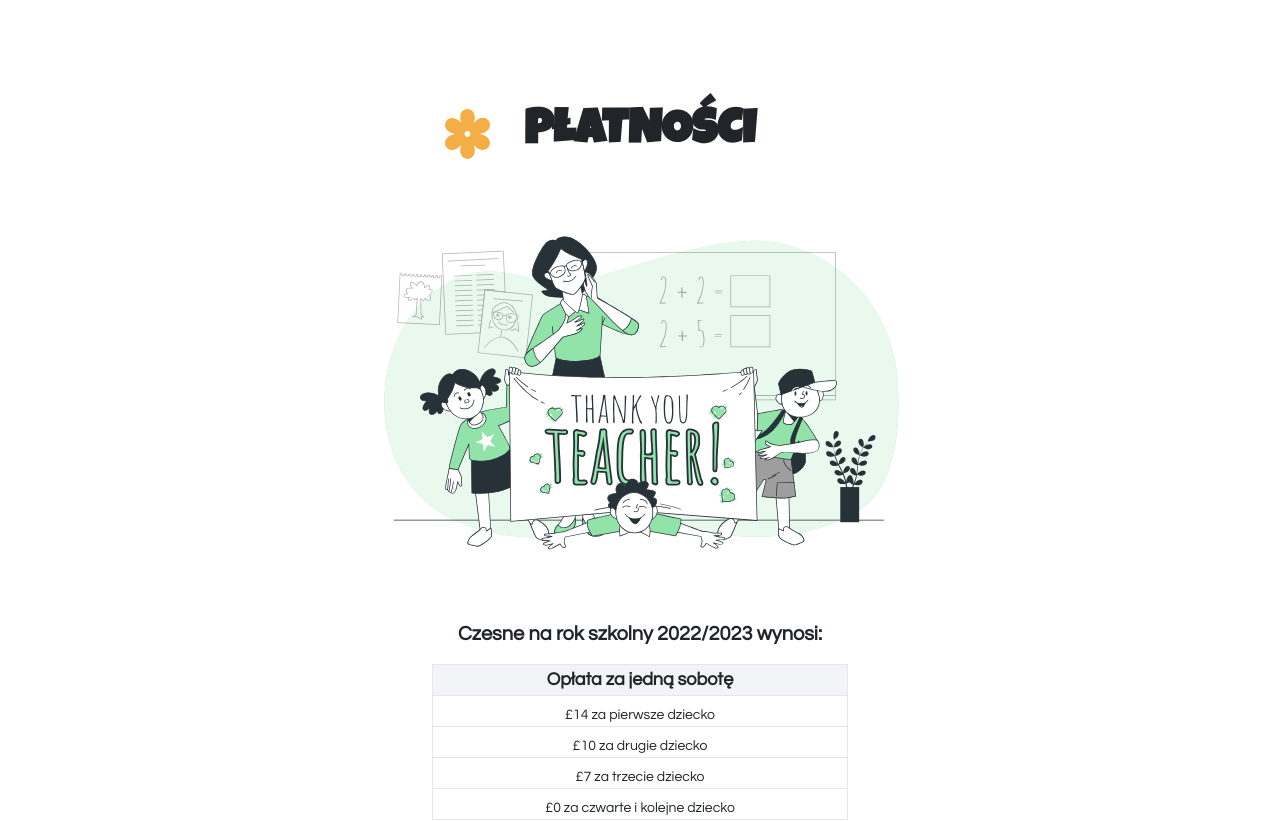
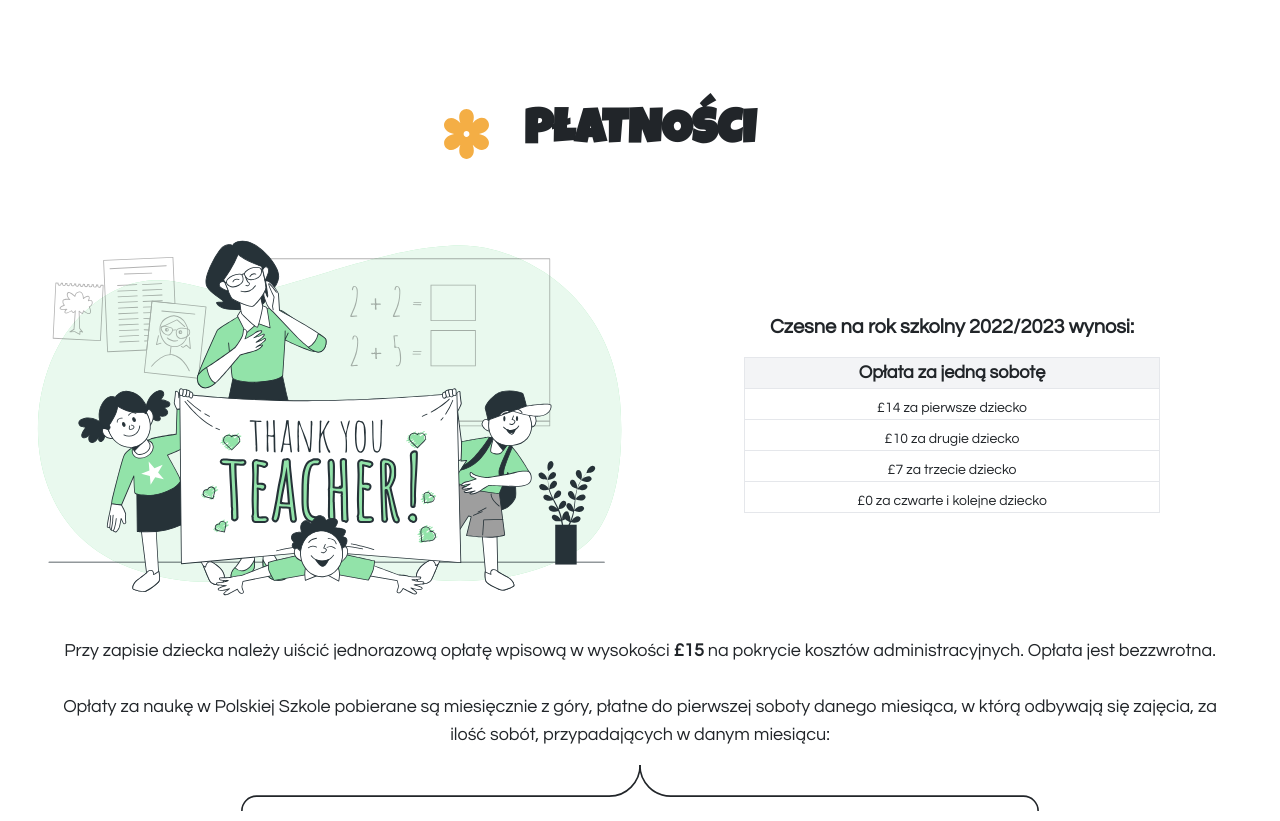
Before and after one commit to pawelkom88/Polish-School-Bristol, a Next.js app: page /signup in a window 1280 px wide. Shown: the part 791-1612 px from the top of the page. Built offline with nearby package versions, Linux system fonts and the light colour scheme.

Commit message:
fix: Fix layout issue

```diff
--- a/components/fees/Fees.js
+++ b/components/fees/Fees.js
@@ -2,11 +2,11 @@ import TableHeading from '../table-heading/TableHeading';
 
 export default function Fees() {
   return (
-    <section className="w-full mb-4">
+    <section className="w-full mb-4 lg:basis-1/2">
       <p className="text-xl text-center font-bold py-4">
         Czesne na rok szkolny 2022/2023 wynosi:
       </p>
-      <table className="sm:w-1/3 w-full border text-center text-sm font-light dark:border-neutral-500 m-auto">
+      <table className="sm:w-2/3 w-full border text-center text-sm font-light dark:border-neutral-500 m-auto">
         <thead>
           {/* MAP !!!! */}
           <tr className="flex flex-col gap-2">
--- a/pages/signup.js
+++ b/pages/signup.js
@@ -17,15 +17,17 @@ export default function Signup() {
         <h1 className="xl:text-5xl text-3xl font-bold">
           JAK ZAPISAĆ DZIECKO ?
         </h1>
-        <Image
-          className="hidden xl:block"
-          width={40}
-          height={40}
-          src="/icons/Heart.svg"
-          alt="flower"
-        />
+        <div>
+          <Icon
+            size={{ width: 40, height: 40 }}
+            position="relative hidden xl:block"
+            src="/icons/Heart.svg"
+          />
+        </div>
       </div>
+
       <Form />
+
       <div className="relative">
         <h2 className="xl:text-5xl text-3xl font-bold mb-12 text-center mt-24 md:mt-0">
           PŁATNOŚCI
@@ -33,11 +35,14 @@ export default function Signup() {
         <Icon
           src="/icons/Flower.svg"
           size={{ width: 45, height: 45 }}
-          position="left-20 top-0"
+          position="-left-20 top-0"
           animate={true}
         />
+      </div>
+
+      <div className="w-full flex flex-wrap justify-center items-center">
         <Image
-          className="mb-8"
+          className="grow b-8"
           src="/teacher-bro.svg"
           width={550}
           height={350}
@@ -46,8 +51,9 @@ export default function Signup() {
         <a className="hidden" href="https://storyset.com/education">
           Education illustrations by Storyset
         </a>
+        <Fees />
       </div>
-      <Fees />
+
       <FeesDescription />
 
       {/* component?? */}
```
Also changed, not shown: 1 other file (tests, documents, lock files or other folders).
